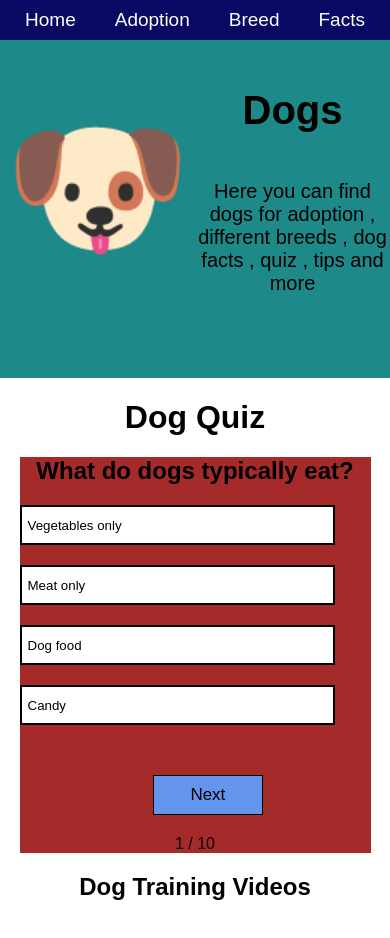
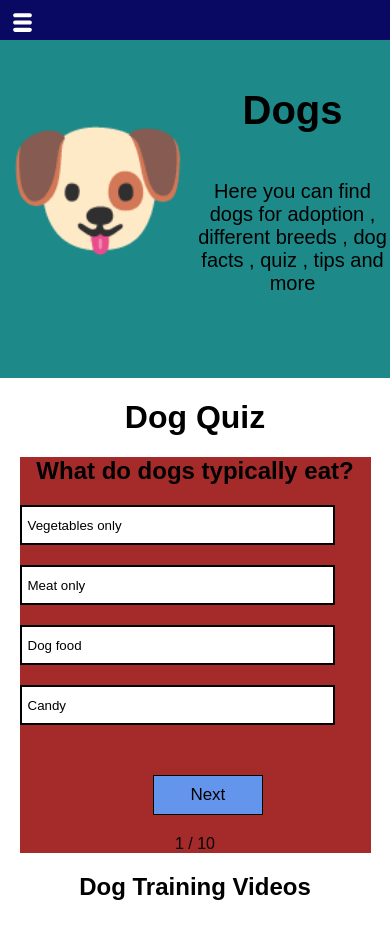
Before and after one commit to suadpllana/dogs, a React (Vite) app: page / in a window 390 px wide. Shown: the top 938 px of the page. Built offline with nearby package versions, Linux system fonts and the light colour scheme; grey boxes are pictures that could not be loaded.

Commit message:
first commit

```diff
--- a/src/Nav.jsx
+++ b/src/Nav.jsx
@@ -1,13 +1,25 @@
 import React from 'react'
 import {Link} from "react-router-dom"
+import {useState} from "react"
+import { TiThMenu } from "react-icons/ti";
 const Nav = () => {
+  const [isMenuOpen,setIsMenuOpen] = useState(false);
+
   return (
 
        <nav className="navContainer">
-        <Link to="/dogs/">Home</Link>
-        <Link to="/dogs/adoption">Adoption</Link>
-        <Link to="/dogs/breed">Breed</Link>
-        <Link to="/dogs/facts">Facts</Link>
+                 <TiThMenu onClick={() => setIsMenuOpen(!isMenuOpen)} className="menu"/>
+
+
+
+        <div className={isMenuOpen ? "links open" : "links"}>
+
+        <Link onClick={() => setIsMenuOpen(false)} to="/dogs/">Home</Link>
+        <Link onClick={() => setIsMenuOpen(false)} to="/dogs/adoption">Adoption</Link>
+        <Link onClick={() => setIsMenuOpen(false)} to="/dogs/breed">Breed</Link>
+        <Link onClick={() => setIsMenuOpen(false)} to="/dogs/facts">Facts</Link>
+        </div>
+
     </nav>
 
   )
--- a/src/index.css
+++ b/src/index.css
@@ -255,7 +255,16 @@ height: auto;
   font-size: 80px;
   animation: rotate 3s infinite linear;
 }
-
+.links {
+  width: 100%;
+  display: flex;
+  gap: 10%;
+  align-items: center;
+  justify-content: center;
+}
+.menu{
+  display: none;
+}
 @keyframes rotate {
   0%{
     transform: rotate(0deg);
@@ -268,6 +277,28 @@ height: auto;
 @media (max-width: 767px){
   *{
       font-family: Arial, Helvetica, sans-serif;
+  }
+  .links{
+    display: none;
+    flex-direction: column;
+    height: 120px;
+    background-color: rgb(9, 9, 99);
+    margin-top: 5rem;
+    z-index: 10;
+  }
+  .links.open {
+
+    display: flex;
+
+  }
+  .menu{
+    display: block;
+    position: absolute;
+    top: 10px;
+    left: 10px;
+    z-index: 11;
+    color: white;
+    font-size: 25px;
   }
   .breedContainer{
     grid-template-columns: 1fr;
```
